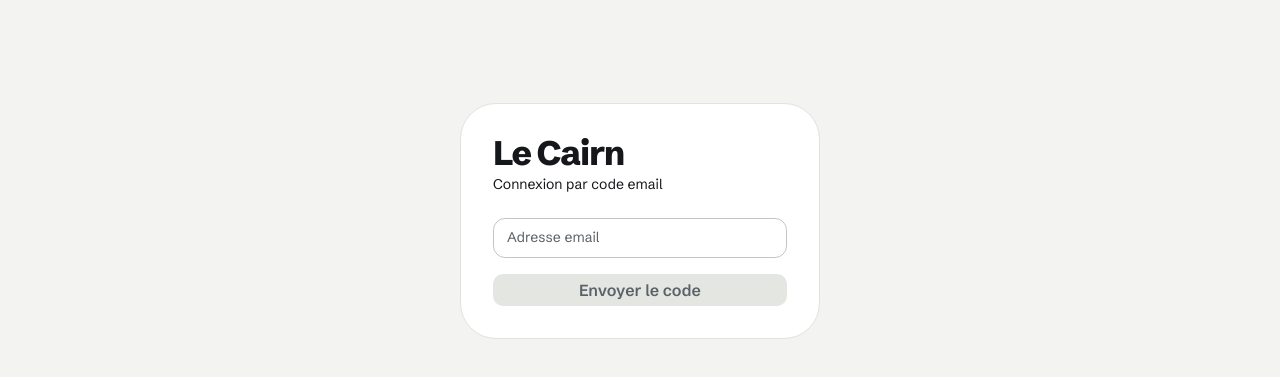
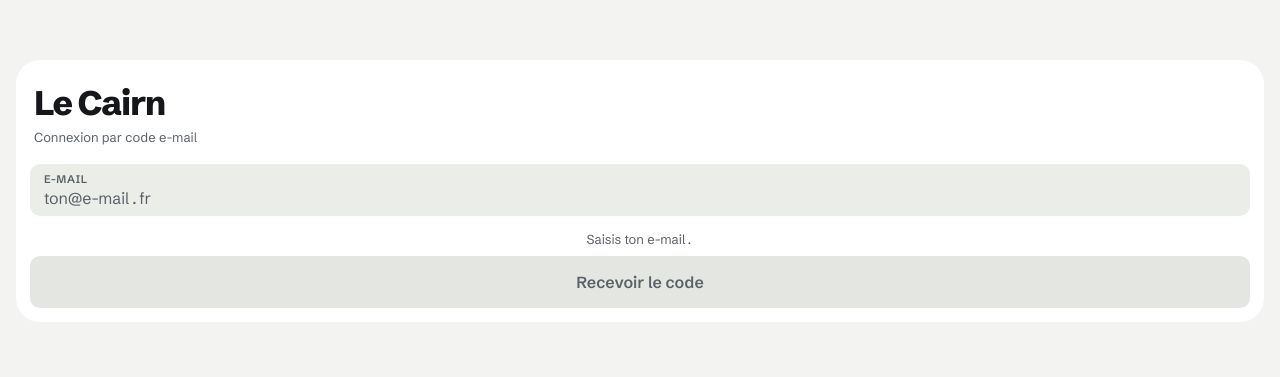
Before and after one commit to alexispcd/alexispcd.github.io, a React (Vite) app: page /atelier in a window 1280 px wide. Shown: the part 179-556 px from the top of the page. Built offline with nearby package versions, Linux system fonts and the light colour scheme; no server answers.

Commit message:
feat(ui): connexion en 8 cases, écrans système et bandeau d'installation (lot S4c)
bump version 1.20.0 → 1.21.0

```diff
--- a/package.json
+++ b/package.json
@@ -1,7 +1,7 @@
 {
   "name": "cairn",
   "private": true,
-  "version": "1.20.0",
+  "version": "1.21.0",
   "type": "module",
   "scripts": {
     "dev": "vite",
--- a/src/apps/atelier/AtelierPage.jsx
+++ b/src/apps/atelier/AtelierPage.jsx
@@ -2,7 +2,7 @@
 // l'iPhone pendant la refonte. Exemples fictifs : rien n'est chargé ni enregistré, sauf
 // les trois essais de la section Réseau (lecture seule, ou écriture qui ne vise aucune ligne).
 // Page temporaire, retirée avec sa ligne de la page Compte à la fin de la refonte (F1).
-import { useRef, useState } from 'react'
+import { useEffect, useRef, useState } from 'react'
 import { Box, Typography } from '@mui/material'
 import { HEADER_HEIGHT } from '../../components/AppHeader'
 import { SPACE_BAS, border, radius, space } from '../../styles/tokens'
@@ -35,6 +35,10 @@ import { PAS_DE_CONNEXION, estErreurReseau } from '../../lib/reseau'
 import { DUREES } from '../../lib/durees'
 import { getCorosStatus } from '../../lib/training'
 import supabase from '../../lib/supabase'
+import { useAppNavigate } from '../../hooks/useAppNavigate'
+import CasesCode from '../../ui/CasesCode'
+import CarteSysteme from '../../components/CarteSysteme'
+import InstallBanner from '../../components/InstallBanner'
 
 const Section = ({ titre, children }) => (
   <Box component="section" sx={{ display: 'flex', flexDirection: 'column', gap: space[8] }}>
@@ -333,6 +337,55 @@ const DemoReseau = () => {
   )
 }
 
+// ─── Écrans système ─────────────────────────────────────────────────────────
+
+const ECRANS_SYSTEME = [
+  ['Tes accès n\'ont pas pu être chargés', 'Vérifie ta connexion, puis réessaie.', 'Réessayer'],
+  ['Page introuvable', 'Cette page n\'existe pas ou n\'est plus disponible.', 'Retour à l\'accueil'],
+  ['Cette page n\'a pas pu s\'afficher', 'Réessaie dans un instant.', 'Réessayer'],
+  ['Nouvelle version disponible', 'Le Cairn a été mis à jour. Recharge pour continuer.', 'Recharger'],
+]
+
+// Lève une erreur au rendu : la route l'envoie au vrai RouteError.
+const Explosion = () => {
+  throw new Error('Erreur provoquée depuis l\'Atelier')
+}
+
+const DemoEcransSysteme = () => {
+  const navigate = useAppNavigate()
+  // Cases montées au toucher : leur autoFocus n'ouvre pas le clavier à l'arrivée sur la page.
+  const [cases, setCases] = useState(false)
+  const [code, setCode] = useState('')
+  const [erreur, setErreur] = useState(false)
+
+  // Code complet : les cases se vident au bout de 1 s, pour rejouer.
+  useEffect(() => {
+    if (code.length !== 8) return undefined
+    const minuteur = setTimeout(() => setCode(''), 1000)
+    return () => clearTimeout(minuteur)
+  }, [code])
+
+  return (
+    <Section titre="Écrans système">
+      <Carte sx={{ gap: space[14] }}>
+        {cases
+          ? <CasesCode valeur={code} onChange={(t) => setCode(t.replace(/\D/g, '').slice(0, 8))} lectureSeule={code.length === 8} />
+          : <Bouton pleineLargeur variante="chip" onClick={() => setCases(true)}>Afficher les cases du code</Bouton>}
+      </Carte>
+      <Note>Aucun code demandé : un code complet se vide au bout de 1 s.</Note>
+      {ECRANS_SYSTEME.map(([titre, phrase, bouton]) => (
+        <CarteSysteme key={titre} titre={titre} phrase={phrase} bouton={bouton} onClick={() => {}} />
+      ))}
+      <InstallBanner apercu />
+      <Rangee>
+        <Bouton petit variante="chip" onClick={() => navigate('/atelier-page-introuvable')}>Ouvrir une page introuvable</Bouton>
+        <Bouton petit variante="chip" onClick={() => setErreur(true)}>Provoquer une erreur</Bouton>
+      </Rangee>
+      {erreur && <Explosion />}
+    </Section>
+  )
+}
+
 const AtelierPage = () => {
   const [intensite, setIntensite] = useState('normale')
   const [exercices, setExercices] = useState(3)
@@ -602,6 +655,7 @@ const AtelierPage = () => {
         <DemoMessage />
         <DemoAction />
         <DemoReseau />
+        <DemoEcransSysteme />
       </Box>
     </Box>
   )
--- a/src/components/AuthGate.jsx
+++ b/src/components/AuthGate.jsx
@@ -1,11 +1,15 @@
 import { useState, useEffect, useRef } from 'react'
-import { Box, Typography, TextField, Button } from '@mui/material'
-import { useTheme } from '@mui/material/styles'
+import { Box, Typography, InputBase } from '@mui/material'
 import supabase from '../lib/supabase'
 import { texteErreur } from '../lib/reseau'
+import { radius, size, space, textStyles } from '../styles/tokens'
 import FullScreenLoader from './FullScreenLoader'
+import Carte from '../ui/Carte'
+import Bouton from '../ui/Bouton'
+import CasesCode from '../ui/CasesCode'
 import BarreAttente from '../ui/BarreAttente'
 import { useFinAttente } from '../ui/useFinAttente'
+import { useMessage } from '../ui/useMessage'
 import { DUREES } from '../lib/durees'
 
 // Inscriptions fermées : Supabase refuse l'OTP d'un email sans compte (code otp_disabled).
@@ -13,17 +17,15 @@ const isUnknownAccount = (error) =>
   error.code === 'otp_disabled' || /signups? not allowed/i.test(error.message ?? '')
 
 const AuthGate = ({ children }) => {
-  const theme = useTheme()
+  const { afficher } = useMessage()
   const [session, setSession] = useState(undefined)
   const [email, setEmail] = useState('')
   const [code, setCode] = useState('')
   const [step, setStep] = useState('email') // email | code
   const [sending, setSending] = useState(false)
   const [verifying, setVerifying] = useState(false)
-  const loading = sending || verifying
   const attenteEnvoi = useFinAttente(sending)
   const attenteConnexion = useFinAttente(verifying)
-  const [errorMsg, setErrorMsg] = useState('')
   // Verrou : la vérification automatique ne part qu'une fois par code complet,
   // même si l'autocomplétion iOS déclenche plusieurs onChange de suite.
   const verifyingRef = useRef(false)
@@ -37,9 +39,8 @@ const AuthGate = ({ children }) => {
   }, [])
 
   const handleSendCode = async () => {
-    if (!email.trim()) return
+    if (!email.trim() || sending) return
     setSending(true)
-    setErrorMsg('')
     const { error } = await supabase.auth.signInWithOtp({
       email: email.trim(),
       // Comptes créés uniquement depuis le module Admin.
@@ -47,7 +48,8 @@ const AuthGate = ({ children }) => {
     })
     setSending(false)
     if (error) {
-      setErrorMsg(isUnknownAccount(error)
+      // L'e-mail reste saisi.
+      afficher(isUnknownAccount(error)
         ? 'Ce compte n\'existe pas. Demande une invitation.'
         : texteErreur(error, 'L\'envoi du code n\'a pas abouti. Réessaie.'))
     } else {
@@ -59,7 +61,6 @@ const AuthGate = ({ children }) => {
     if (token.length !== 8 || verifyingRef.current) return
     verifyingRef.current = true
     setVerifying(true)
-    setErrorMsg('')
     const { error } = await supabase.auth.verifyOtp({
       email: email.trim(),
       token,
@@ -68,7 +69,8 @@ const AuthGate = ({ children }) => {
     setVerifying(false)
     verifyingRef.current = false
     if (error) {
-      setErrorMsg('Code invalide ou expiré')
+      // Cases vidées, échec réseau compris : le message dit de réessayer.
+      afficher(texteErreur(error, 'Code invalide ou expiré.'))
       setCode('')
     }
   }
@@ -76,13 +78,21 @@ const AuthGate = ({ children }) => {
   const handleVerifyCode = () => verifyCode(code)
 
   // Chiffres uniquement (un code collé ou proposé par le clavier peut contenir des
-  // espaces), tronqués à 8. Pas de maxLength sur l'input : le navigateur couperait
-  // un collage « 1234 5678 » avant ce filtrage. Vérification lancée dès que le code
-  // devient complet.
-  const handleCodeChange = (e) => {
-    const digits = e.target.value.replace(/\D/g, '').slice(0, 8)
+  // espaces), tronqués à 8. Pas de maxLength sur l'input (CasesCode) : le navigateur
+  // couperait un collage « 1234 5678 » avant ce filtrage. Vérification lancée dès
+  // que le code devient complet.
+  const handleCodeChange = (texte) => {
+    const digits = texte.replace(/\D/g, '').slice(0, 8)
     setCode(digits)
     if (digits.length === 8 && code.length !== 8) verifyCode(digits)
+  }
+
+  // Pendant la connexion, le toucher est ignoré, sans disabled : un bouton
+  // désactivé doit dire pourquoi.
+  const changerEmail = () => {
+    if (verifying) return
+    setStep('email')
+    setCode('')
   }
 
   if (session === undefined) return <FullScreenLoader />
@@ -98,98 +108,87 @@ const AuthGate = ({ children }) => {
       bgcolor: 'background.default',
       display: 'flex',
       flexDirection: 'column',
-      alignItems: 'center',
       justifyContent: 'center',
-      px: 4,
+      px: space[16],
+      pb: '60px',
+      boxSizing: 'border-box',
     }}>
-      <Box sx={{
-        width: '100%',
-        maxWidth: 360,
-        bgcolor: 'background.paper',
-        border: `1px solid ${theme.palette.divider}`,
-        borderRadius: 3,
-        p: 4,
-        display: 'flex',
-        flexDirection: 'column',
-        gap: 3,
-      }}>
-        <Box>
-          <Typography variant="titre-app" sx={{ mb: 0.5 }}>
-            Le Cairn
-          </Typography>
-          <Typography variant="body2" color="text.secondary">
-            {etape === 'email' ? 'Connexion par code email' : `Code envoyé à ${email}`}
+      <Carte sx={{ gap: space[14] }}>
+        <Box sx={{ display: 'flex', flexDirection: 'column', gap: space[8], pt: space[12], px: space[4], pb: space[4] }}>
+          <Typography variant="titre-app" component="h1">Le Cairn</Typography>
+          <Typography variant="secondaire" sx={{ color: 'muted', overflowWrap: 'anywhere' }}>
+            {etape === 'email' ? 'Connexion par code e-mail' : `Code envoyé à ${email.trim()}`}
           </Typography>
         </Box>
 
         {etape === 'email' ? (
-          <Box sx={{ display: 'flex', flexDirection: 'column', gap: 2 }}>
-            <TextField
-              label="Adresse email"
-              type="email"
-              value={email}
-              onChange={e => setEmail(e.target.value)}
-              onKeyDown={e => e.key === 'Enter' && handleSendCode()}
-              disabled={loading}
-              size="small"
-              fullWidth
-              autoComplete="email"
-            />
-            {errorMsg && <Typography variant="caption" color="error">{errorMsg}</Typography>}
+          <>
+            <Box
+              component="label"
+              sx={{
+                bgcolor: 'chip',
+                borderRadius: radius.inner,
+                minHeight: size.ligne,
+                py: space[8],
+                px: space[14],
+                boxSizing: 'border-box',
+                display: 'flex',
+                flexDirection: 'column',
+                justifyContent: 'center',
+                gap: space[2],
+                cursor: 'text',
+              }}
+            >
+              <Typography variant="etiquette" component="span" sx={{ color: 'muted' }}>E-mail</Typography>
+              <InputBase
+                type="email"
+                value={email}
+                onChange={(e) => setEmail(e.target.value)}
+                onKeyDown={(e) => e.key === 'Enter' && handleSendCode()}
+                placeholder="ton@e-mail.fr"
+                readOnly={sending}
+                inputProps={{ autoComplete: 'email', autoCapitalize: 'none', inputMode: 'email' }}
+                sx={{
+                  color: 'ink',
+                  '& input': { ...textStyles.bouton, p: 0, height: 'auto' },
+                  '& input::placeholder': { color: 'var(--muted)', opacity: 1, fontWeight: 400 },
+                }}
+              />
+            </Box>
             {attenteEnvoi.visible
               ? <BarreAttente place="barre" phrase="Envoi du code" duree={DUREES.envoiCode} {...attenteEnvoi} />
               : (
-                <Button
-                  variant="contained"
+                <Bouton
+                  pleineLargeur
                   onClick={handleSendCode}
                   disabled={!email.trim()}
-                  fullWidth
-                  sx={{ textTransform: 'none' }}
+                  raison="Saisis ton e-mail."
                 >
-                  Envoyer le code
-                </Button>
+                  Recevoir le code
+                </Bouton>
               )}
-          </Box>
+          </>
         ) : (
-          <Box sx={{ display: 'flex', flexDirection: 'column', gap: 2 }}>
-            <TextField
-              label="Code à 8 chiffres"
-              type="text"
-              value={code}
-              onChange={handleCodeChange}
-              onKeyDown={e => e.key === 'Enter' && handleVerifyCode()}
-              disabled={loading}
-              size="small"
-              fullWidth
-              autoFocus
-              autoComplete="one-time-code"
-              slotProps={{ htmlInput: { inputMode: 'numeric', pattern: '[0-9]*' } }}
-            />
-            {errorMsg && <Typography variant="caption" color="error">{errorMsg}</Typography>}
+          <>
+            <CasesCode valeur={code} onChange={handleCodeChange} lectureSeule={verifying} />
             {attenteConnexion.visible
               ? <BarreAttente place="barre" phrase="Connexion" duree={DUREES.connexion} {...attenteConnexion} />
               : (
-                <Button
-                  variant="contained"
+                <Bouton
+                  pleineLargeur
                   onClick={handleVerifyCode}
                   disabled={code.length !== 8}
-                  fullWidth
-                  sx={{ textTransform: 'none' }}
+                  raison="Saisis les 8 chiffres du code."
                 >
                   Se connecter
-                </Button>
+                </Bouton>
               )}
-            <Button
-              variant="text"
-              size="small"
-              onClick={() => { setStep('email'); setCode(''); setErrorMsg('') }}
-              sx={{ alignSelf: 'flex-start', px: 0, color: 'text.secondary', textTransform: 'none' }}
-            >
-              ← Changer d'email
-            </Button>
-          </Box>
+            <Bouton variante="texte" petit onClick={changerEmail} sx={{ alignSelf: 'flex-start', px: space[4] }}>
+              Changer d'e-mail
+            </Bouton>
+          </>
         )}
-      </Box>
+      </Carte>
     </Box>
   )
 }
--- /dev/null
+++ b/src/components/CarteSysteme.jsx
@@ -0,0 +1,18 @@
+import { Box, Typography } from '@mui/material'
+import { space } from '../styles/tokens'
+import Carte from '../ui/Carte'
+import Bouton from '../ui/Bouton'
+
+// Carte d'un écran système (droits, page introuvable, erreur, nouvelle version) :
+// titre et phrase, puis une seule action.
+const CarteSysteme = ({ titre, phrase, bouton, onClick }) => (
+  <Carte sx={{ gap: space[14] }}>
+    <Box sx={{ display: 'flex', flexDirection: 'column', gap: space[4], pt: space[4], px: space[4] }}>
+      <Typography variant="titre-barre" component="h1" sx={{ fontWeight: 700 }}>{titre}</Typography>
+      <Typography variant="secondaire" sx={{ color: 'muted' }}>{phrase}</Typography>
+    </Box>
+    <Bouton pleineLargeur onClick={onClick}>{bouton}</Bouton>
+  </Carte>
+)
+
+export default CarteSysteme
--- a/src/components/InstallBanner.jsx
+++ b/src/components/InstallBanner.jsx
@@ -1,8 +1,9 @@
 import { useState } from 'react'
-import { Box, Typography, IconButton } from '@mui/material'
-import IosShare from '@mui/icons-material/IosShare'
-import Close from '@mui/icons-material/Close'
-import { cardSx } from '../styles/glass'
+import { Box, Typography } from '@mui/material'
+import { space } from '../styles/tokens'
+import Carte from '../ui/Carte'
+import BoutonIcone from '../ui/BoutonIcone'
+import { Croix, Partager } from '../ui/Icones'
 
 const DISMISS_KEY = 'cairn-install-banner-dismissed'
 
@@ -23,11 +24,16 @@ const isDismissed = () => {
 
 const shouldShow = () => isIos() && !isInstalled() && !isDismissed()
 
-// Guide d'installation sur l'écran d'accueil, affiché dans Safari iOS uniquement.
-const InstallBanner = () => {
-  const [visible, setVisible] = useState(shouldShow)
+/**
+ * Guide d'installation sur l'écran d'accueil, affiché dans Safari iOS uniquement.
+ * `apercu` (Atelier) : toujours affiché, sans lire ni écrire le stockage ; « Masquer »
+ * n'y fait rien.
+ */
+const InstallBanner = ({ apercu = false }) => {
+  const [visible, setVisible] = useState(() => apercu || shouldShow())
 
   const dismiss = () => {
+    if (apercu) return
     setVisible(false)
     try {
       localStorage.setItem(DISMISS_KEY, '1')
@@ -36,24 +42,22 @@ const InstallBanner = () => {
     }
   }
 
-  if (!visible) return null
+  if (!apercu && !visible) return null
 
   return (
-    <Box sx={{ ...cardSx, borderRadius: '16px', p: 2, pr: 1, mb: 4, display: 'flex', gap: 1.5, alignItems: 'flex-start' }}>
-      <Box sx={{ flex: 1, minWidth: 0 }}>
-        <Typography variant="body2" fontWeight={600} sx={{ mb: 0.5 }}>
-          Installer Le Cairn
-        </Typography>
-        <Typography variant="body2" color="text.secondary" component="div">
-          Touche
-          <IosShare sx={{ fontSize: 16, mx: 0.5, verticalAlign: 'text-bottom', color: 'primary.main' }} aria-label="Partager" />
-          Partager, puis « Sur l'écran d'accueil ». L'app s'ouvre alors en plein écran et reste consultable hors ligne.
+    <Carte sx={{ flexDirection: 'row', gap: space[4], alignItems: 'flex-start', pt: space[14], pr: space[4], pb: space[14], pl: space[16] }}>
+      <Box sx={{ display: 'flex', flexDirection: 'column', gap: space[4], flex: '1 1 0', minWidth: 0, pt: space[2] }}>
+        <Typography variant="corps-fort">Installer Le Cairn</Typography>
+        <Typography variant="secondaire" sx={{ color: 'muted' }}>
+          {'Touche '}
+          <Partager taille={16} titre="Partager" style={{ verticalAlign: '-3px', color: 'var(--ink)' }} />
+          {' Partager, puis « Sur l\'écran d\'accueil ». L\'app s\'ouvrira en plein écran.'}
         </Typography>
       </Box>
-      <IconButton size="small" aria-label="Masquer" onClick={dismiss}>
-        <Close fontSize="small" />
-      </IconButton>
-    </Box>
+      <BoutonIcone label="Masquer" onClick={dismiss}>
+        <Croix taille={20} />
+      </BoutonIcone>
+    </Carte>
   )
 }
 
--- a/src/ui/Bouton.jsx
+++ b/src/ui/Bouton.jsx
@@ -16,8 +16,8 @@ const COULEURS = {
  * - niveau : 'dedans' (posé dans une carte ou une barre, radius-inner) ou 'page'
  *   (au niveau des cartes, directement sur bg, radius-card).
  * - petit : 44 px au lieu de 52.
- * - disabled exige `raison`, affichée en `secondaire` juste au-dessus : jamais de
- *   bouton désactivé sans explication.
+ * - disabled exige `raison`, affichée en `secondaire` juste au-dessus (centrée si
+ *   le bouton est pleine largeur) : jamais de bouton désactivé sans explication.
  * - raisonDansBarre : la raison est portée par la BarreBas (sa prop `phrase`), le
  *   bouton ne l'affiche pas ; un aria-describedby passé en prop est transmis.
  */
@@ -68,7 +68,7 @@ const Bouton = ({
   if (!raisonAffichee) return bouton
   return (
     <Box sx={{ display: 'flex', flexDirection: 'column', gap: space[8], width: pleineLargeur ? '100%' : 'auto' }}>
-      <Typography id={raisonId} variant="secondaire" sx={{ color: 'muted' }}>{raison}</Typography>
+      <Typography id={raisonId} variant="secondaire" sx={{ color: 'muted', textAlign: pleineLargeur ? 'center' : undefined }}>{raison}</Typography>
       {bouton}
     </Box>
   )
--- /dev/null
+++ b/src/ui/CasesCode.jsx
@@ -0,0 +1,76 @@
+import { Box } from '@mui/material'
+import { border, radius, size, space, textStyles } from '../styles/tokens'
+
+const LONGUEUR = 8
+
+/**
+ * Code de connexion à 8 chiffres : un seul vrai champ, invisible, posé sur 8 cases
+ * dessinées. Le code proposé par le clavier ou un collage remplit tout d'un coup.
+ * - valeur : les chiffres saisis (déjà filtrés par le consommateur).
+ * - onChange(texte) : reçoit la chaîne brute du champ, espaces compris.
+ * - lectureSeule : readOnly, jamais disabled, pour garder le focus et le clavier
+ *   quand un code est refusé.
+ * Pas de maxLength : le navigateur couperait un collage « 1234 5678 » avant le filtrage.
+ */
+const CasesCode = ({ valeur = '', onChange, lectureSeule = false }) => {
+  const chiffres = String(valeur)
+  const courante = chiffres.length < LONGUEUR ? chiffres.length : -1
+
+  return (
+    <Box sx={{ position: 'relative', display: 'flex', gap: space[4] }}>
+      {Array.from({ length: LONGUEUR }, (_, i) => (
+        <Box
+          key={i}
+          aria-hidden
+          sx={{
+            ...textStyles['titre-section'],
+            fontVariantNumeric: 'tabular-nums',
+            flex: '1 1 0',
+            height: size.ligne,
+            ml: i === 4 ? space[8] : 0,
+            bgcolor: 'chip',
+            color: 'ink',
+            borderRadius: radius.inner,
+            display: 'flex',
+            alignItems: 'center',
+            justifyContent: 'center',
+            boxSizing: 'border-box',
+            ...(i === courante
+              ? { outline: `${border.contour} solid var(--ink)`, outlineOffset: `-${border.contour}` }
+              : {}),
+          }}
+        >
+          {chiffres[i] ?? ''}
+        </Box>
+      ))}
+      <Box
+        component="input"
+        type="text"
+        inputMode="numeric"
+        pattern="[0-9]*"
+        autoComplete="one-time-code"
+        aria-label="Code à 8 chiffres"
+        autoFocus
+        readOnly={lectureSeule}
+        value={chiffres}
+        onChange={(e) => onChange?.(e.target.value)}
+        sx={{
+          position: 'absolute',
+          inset: 0,
+          width: '100%',
+          height: '100%',
+          m: 0,
+          p: 0,
+          border: 0,
+          opacity: 0,
+          fontSize: '16px',
+          color: 'transparent',
+          caretColor: 'transparent',
+          bgcolor: 'transparent',
+        }}
+      />
+    </Box>
+  )
+}
+
+export default CasesCode
```
Also changed, not shown: src/components/AccessGate.jsx (+7 -13 lines), src/components/EcranSysteme.jsx (added, +21 -0 lines), src/components/RouteError.jsx (+37 -33 lines), 2 other files (tests, documents, lock files or other folders).
